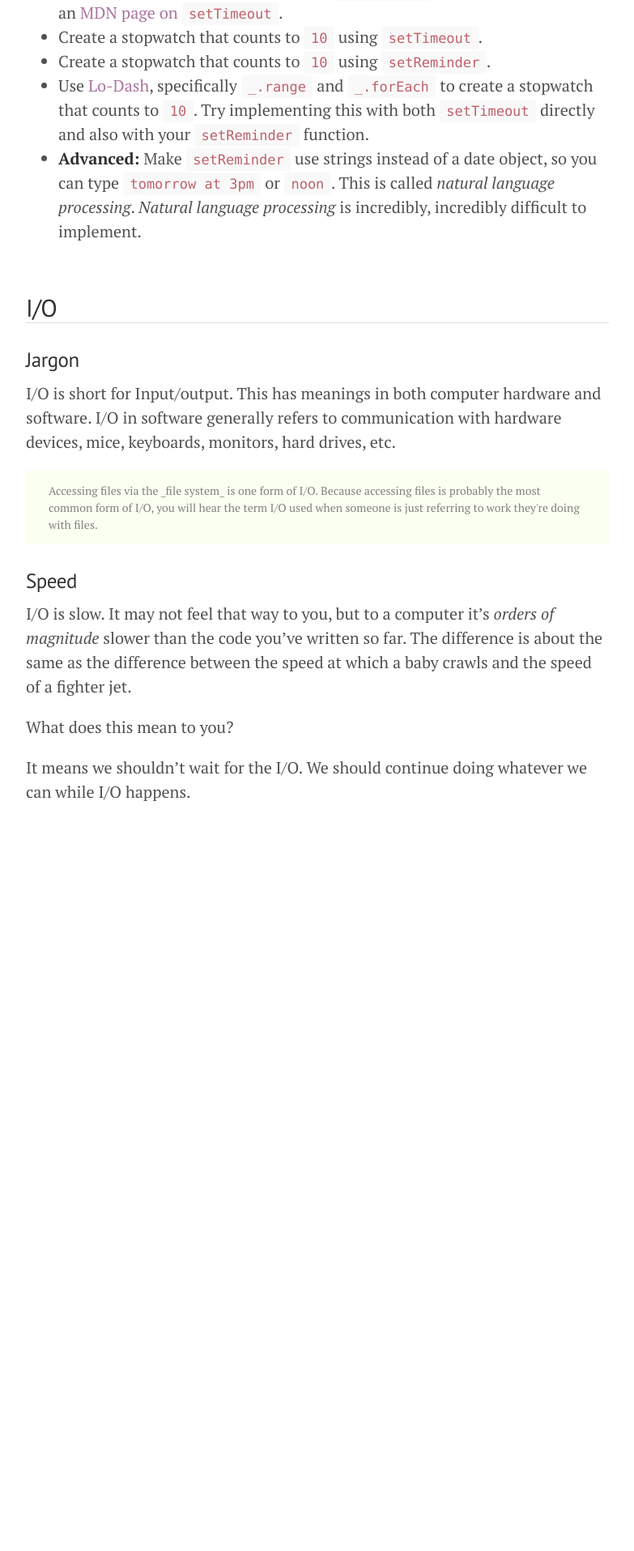
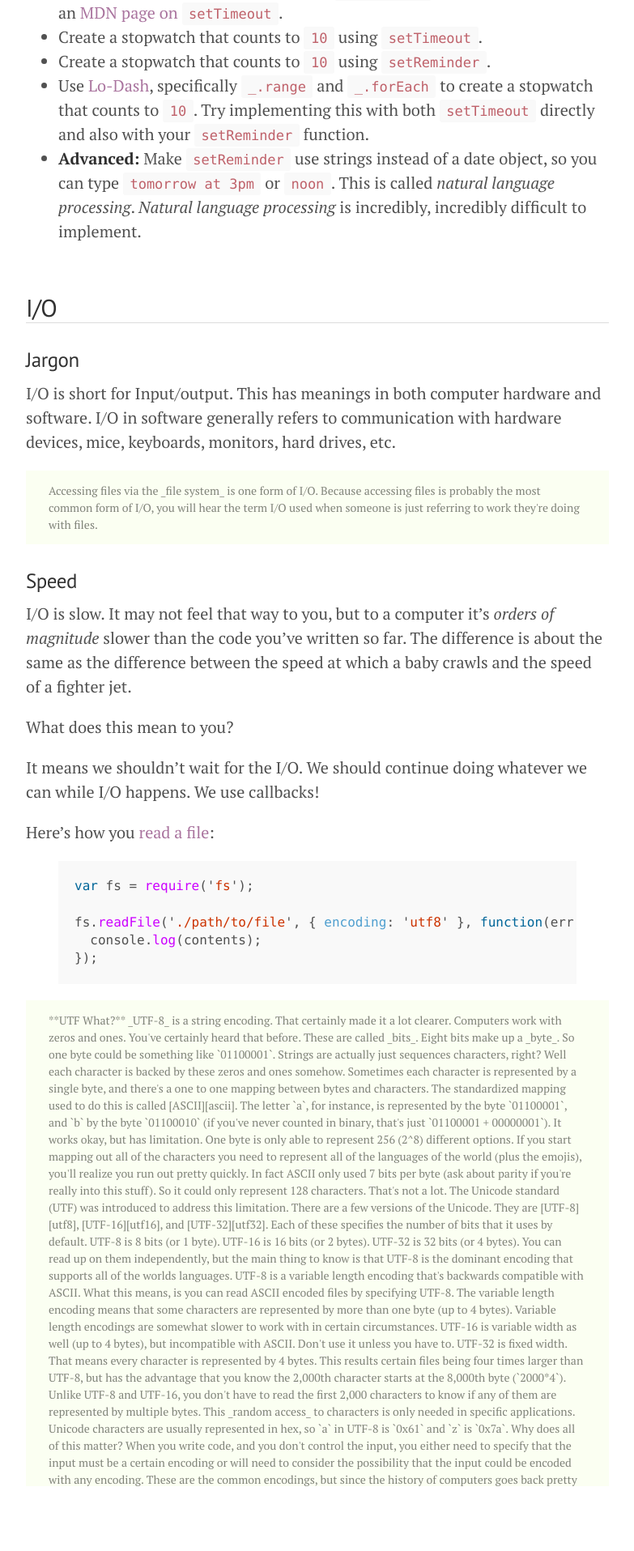
Before and after one commit to wbyoung/jsi, a Jekyll site: the page built from _posts/00-02-01-io.md, in a window 1280 px wide. Shown: the part 2596-4511 px from the top of the page at 81% size, without its empty margins (248-1031 px from the left). Built offline with Jekyll 4.4.1, drawn with Linux system fonts in a browser that asks for light colours; nearby versions of some CDN libraries; Markdown is read by kramdown in place of the engine named in the settings; before the commit the page ends 3669 px from its top, so only the background shows below that.

Commit message:
Added reading a file and encoding info.

```diff
--- a/_posts/00-02-01-io.md
+++ b/_posts/00-02-01-io.md
@@ -143,7 +143,77 @@ speed of a fighter jet.
 What does this mean to you?
 
 It means we shouldn't wait for the I/O. We should continue doing whatever we
-can while I/O happens.
+can while I/O happens. We use callbacks!
+
+Here's how you [read a file][node-readfile]:
+
+{% highlight javascript %}
+var fs = require('fs');
+
+fs.readFile('./path/to/file', { encoding: 'utf8' }, function(err, contents) {
+  console.log(contents);
+});
+{% endhighlight %}
+
+<aside>
+**UTF What?**
+
+_UTF-8_ is a string encoding. That certainly made it a lot clearer. Computers
+work with zeros and ones. You've certainly heard that before. These are called
+_bits_. Eight bits make up a _byte_. So one byte could be something like
+`01100001`. Strings are actually just sequences characters, right? Well each
+character is backed by these zeros and ones somehow. Sometimes each character
+is represented by a single byte, and there's a one to one mapping between bytes
+and characters. The standardized mapping used to do this is called
+[ASCII][ascii]. The letter `a`, for instance, is represented by the byte
+`01100001`, and `b` by the byte `01100010` (if you've never counted in binary,
+that's just `01100001 + 00000001`). It works okay, but has limitation.
+
+One byte is only able to represent 256 (2^8) different options. If
+you start mapping out all of the characters you need to represent all of the
+languages of the world (plus the emojis), you'll realize you run out pretty
+quickly. In fact ASCII only used 7 bits per byte (ask about parity if you're
+really into this stuff). So it could only represent 128 characters. That's not
+a lot. The Unicode standard (UTF) was introduced to address this limitation.
+
+There are a few versions of the Unicode. They are [UTF-8][utf8],
+[UTF-16][utf16], and [UTF-32][utf32]. Each of these specifies the number of
+bits that it uses by default. UTF-8 is 8 bits (or 1 byte). UTF-16 is 16 bits
+(or 2 bytes). UTF-32 is 32 bits (or 4 bytes). You can read up on them
+independently, but the main thing to know is that UTF-8 is the dominant
+encoding that supports all of the worlds languages.
+
+UTF-8 is a variable length encoding that's backwards compatible with ASCII.
+What this means, is you can read ASCII encoded files by specifying UTF-8. The
+variable length encoding means that some characters are represented by more
+than one byte (up to 4 bytes). Variable length encodings are somewhat slower to
+work with in certain circumstances.
+
+UTF-16 is variable width as well (up to 4 bytes), but incompatible with ASCII.
+Don't use it unless you have to.
+
+UTF-32 is fixed width. That means every character is represented by 4 bytes.
+This results certain files being four times larger than UTF-8, but has the
+advantage that you know the 2,000th character starts at the 8,000th byte
+(`2000*4`). Unlike UTF-8 and UTF-16, you don't have to read the first 2,000
+characters to know if any of them are represented by multiple bytes. This
+_random access_ to characters is only needed in specific applications.
+
+Unicode characters are usually represented in hex, so `a` in UTF-8 is `0x61`
+and `z` is `0x7a`.
+
+Why does all of this matter? When you write code, and you don't control the
+input, you either need to specify that the input must be a certain encoding
+or will need to consider the possibility that the input could be encoded
+with any encoding. These are the common encodings, but since the history of
+computers goes back pretty far, there are some older encodings, some failed
+encodings, and some platform specific encodings that exist. You'll likely never
+deal with these.
+
+Obviously, this is a very broad topic. This little bit of information likely
+raised a lot of questions. Ask if you'd like to discuss more.
+</aside>
+
 
 
 [node-readfile]: http://nodejs.org/api/fs.html#fs_fs_readfile_filename_options_callback
@@ -154,3 +224,8 @@ can while I/O happens.
 [lodash]: http://lodash.com
 [lodash-range]: http://lodash.com/docs#range
 [lodash-foreach]: http://lodash.com/docs#forEach
+
+[ascii]: http://en.wikipedia.org/wiki/ASCII
+[utf8]: http://en.wikipedia.org/wiki/UTF-8
+[utf16]: http://en.wikipedia.org/wiki/UTF-16
+[utf32]: http://en.wikipedia.org/wiki/UTF-32
--- a/css/local.css
+++ b/css/local.css
@@ -43,6 +43,8 @@ aside {
   padding: 1em 2em;
   background-color: #fbfff2;
   color: #80837a;
+  max-height: 600px;
+  overflow-y: auto;
 }
 
 aside strong:first-child {
```
Also changed, not shown: _posts/00-02-01-io-notes.md (+8 -1 lines).
